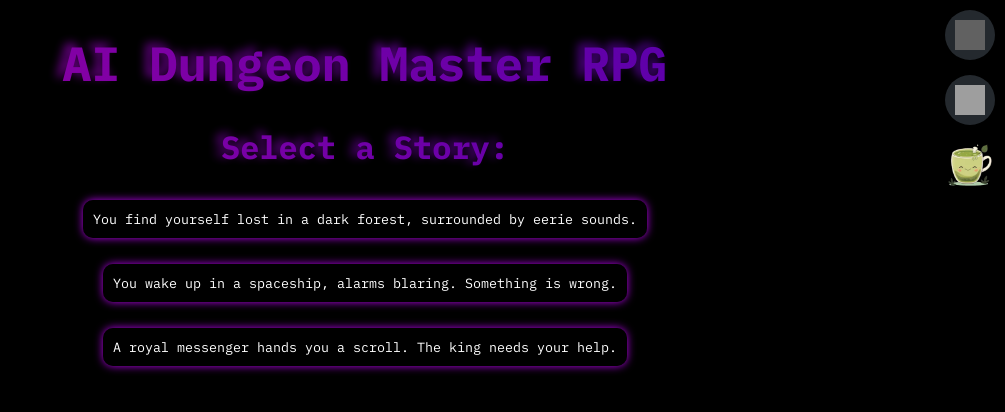
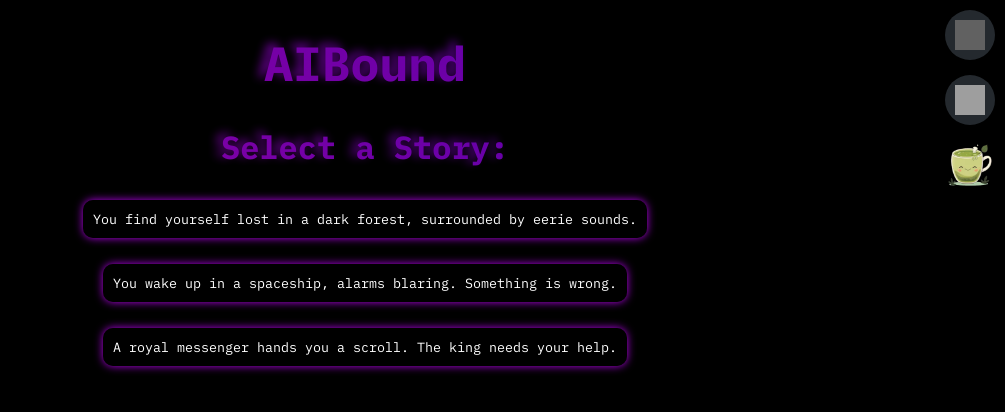
Before and after one commit to Grandalfwise/AI-RPG-Website, a Flask app: page / in a window 1280 px wide. Shown: the top 412 px of the page, without its empty margins (275-1280 px from the left). Run offline with Flask 3, Linux system fonts and the light colour scheme; grey boxes are pictures that could not be loaded.

Commit message:
Updated name

```diff
--- a/templates/index.html
+++ b/templates/index.html
@@ -3,7 +3,7 @@
 <head>
 	<meta charset="UTF-8">
     <meta name="viewport" content="width=device-width, initial-scale=1">
-    <title>AI Dungeon Master RPG</title>
+    <title>AIBound</title>
     <meta name="description" content="An AI RPG made game!">
     <link rel="stylesheet" href="{{ url_for('static', filename='styles.css') }}">
     <link rel="icon" type="image/x-icon" href="{{ url_for('static', filename='images/logo-no-background.png')}}">
@@ -25,7 +25,7 @@
     </a>
 
     <div id="game-container" class="game-container">
-        <h1 class="title" data-text="AI Dungeon Master RPG">AI Dungeon Master RPG</h1>
+        <h1 class="title" data-text="AIBound">AIBound</h1>
         <div id="story-selection">
             <h2 class="title" data-text="Select a Story:">Select a Story:</h2>
             <p>
```
